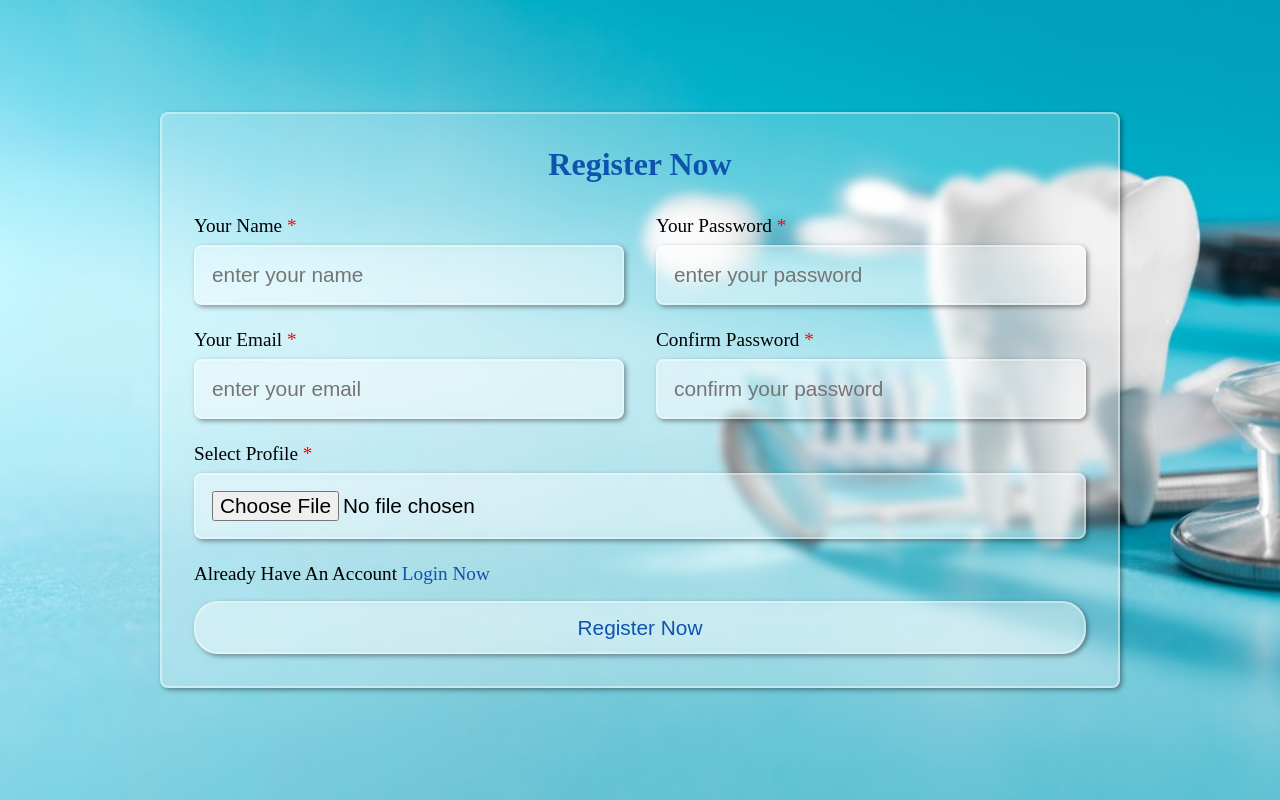
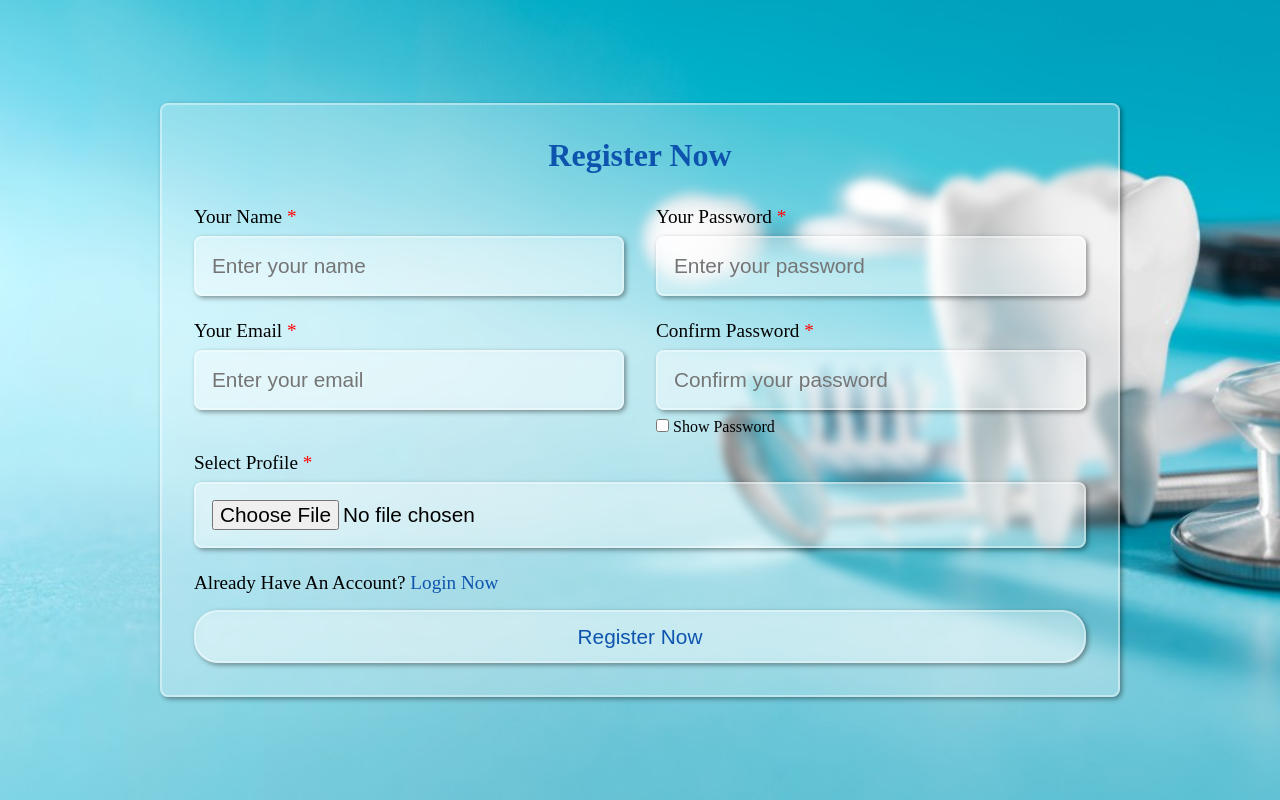
Before and after one commit to almahmudjoy/Dental-Clinic-Website, a PHP site: page /register.php in a window 1280 px wide. Run offline with PHP 8.4, Linux system fonts and the light colour scheme; some libraries are stand-ins or nearby versions.

Commit message:
register.php

```diff
--- a/admin/register.php
+++ b/admin/register.php
@@ -1,6 +1,9 @@
 <?php
+include '../components/connect.php';
 
-	include '../components/connect.php';
+// Enable error reporting
+error_reporting(E_ALL);
+ini_set('display_errors', 1);
 
 $warning_msg = [];
 $success_msg = [];
@@ -8,41 +11,35 @@
 if (isset($_POST['register'])) {
     $id = unique_id();
 
-		$name = $_POST['name'];
-		$name = filter_var($name, FILTER_SANITIZE_STRING);
-
-		$email = $_POST['email'];
-		$email = filter_var($email, FILTER_SANITIZE_STRING);
-
-		$pass = sha1($_POST['pass']);
-		$pass = filter_var($pass, FILTER_SANITIZE_STRING);
-
-		$cpass = sha1($_POST['cpass']);
-		$cpass = filter_var($cpass, FILTER_SANITIZE_STRING);
+    $name = filter_var(trim($_POST['name']), FILTER_SANITIZE_STRING);
+    $email = filter_var(trim($_POST['email']), FILTER_SANITIZE_EMAIL);
+    $pass = filter_var(trim(sha1($_POST['pass'])), FILTER_SANITIZE_STRING);
+    $cpass = filter_var(trim(sha1($_POST['cpass'])), FILTER_SANITIZE_STRING);
 
     $image = $_FILES['image']['name'];
     $image = filter_var($image, FILTER_SANITIZE_STRING);
     $ext = pathinfo($image, PATHINFO_EXTENSION);
-		$rename = unique_id().'.'.$ext;
+    $rename = unique_id() . '.' . $ext;
     $image_size = $_FILES['image']['size'];
     $image_tmp_name = $_FILES['image']['tmp_name'];
-		$image_folder = '../uploaded_files/'.$rename;
+    $image_folder = '../uploaded_files/' . $rename;
 
+    // Check for existing email
     $select_admin = $conn->prepare("SELECT * FROM `admin` WHERE email = ?");
     $select_admin->execute([$email]);
 
-		if($select_admin->rowCount() > 0){
+    if ($select_admin->rowCount() > 0) {
         $warning_msg[] = 'Email already taken!';
-		}else{
-			if($pass != $cpass) {
+    } else {
+        if ($pass != $cpass) {
             $warning_msg[] = 'Confirm password does not match!';
-			}
-			else{
-				$insert_admin = $conn->prepare("INSERT INTO `admin`(id, name, email, password, image) VALUES(?, ?, ?, ?, ?)");
-				$insert_admin->execute([$id, $name, $email, $pass, $rename]); // use $pass instead of $cpass
+        } else {
+            // Insert new admin
+            $insert_admin = $conn->prepare("INSERT INTO `admin` (id, name, email, password, image) VALUES (?, ?, ?, ?, ?)");
+            $insert_admin->execute([$id, $name, $email, $pass, $rename]);
 
             // Ensure file upload
-				if(move_uploaded_file($image_tmp_name, $image_folder)){
+            if (move_uploaded_file($image_tmp_name, $image_folder)) {
                 $success_msg[] = 'New admin registered! Please login now.';
             } else {
                 $warning_msg[] = 'File upload failed. Please try again.';
@@ -50,41 +47,51 @@
         }
     }
 }
-
 ?>
 
 <!DOCTYPE html>
 <html lang="en">
 <head>
     <meta charset="utf-8">
-	<meta http-equiv="X-UA-Compatible" content="IE-edge">
+    <meta http-equiv="X-UA-Compatible" content="IE=edge">
     <meta name="viewport" content="width=device-width, initial-scale=1.0">
-	<title>DentiCare - dental clinic website template</title>
+    <title>DentiCare - Dental Clinic Website Template</title>
 
-	<!-- font awesome cdn link -->
-	<link rel="stylesheet" href="https://cdnjs.cloudeflare.com/ajax/libs/font-awesome/6.2.0.css/all.min.css">
-	<link rel="stylesheet" type="text/css" href="../css/admin_style.css?v=<?php echo "time"; ?>">
+    <!-- Font Awesome CDN Link -->
+    <link rel="stylesheet" href="https://cdnjs.cloudflare.com/ajax/libs/font-awesome/6.2.0.css/all.min.css">
+    <link rel="stylesheet" type="text/css" href="../css/admin_style.css?v=<?php echo time(); ?>">
+    <link rel="icon" href="../image/favicon.ico" type="image/x-icon">
+    <script>
+        function togglePasswordVisibility(passId, confirmPassId) {
+            const registerPass = document.getElementById(passId);
+            const confirmPass = document.getElementById(confirmPassId);
+            const checkbox = document.getElementById('showPasswordCheckbox');
+            const isChecked = checkbox.checked;
+
+            registerPass.type = isChecked ? 'text' : 'password';
+            confirmPass.type = isChecked ? 'text' : 'password';
+        }
+    </script>
 </head>
 <body style="padding-left: 0;">
-<!-- register section starts -->
-
+    <!-- Register Section Starts -->
     <div class="form-container form">
         <form action="" method="post" enctype="multipart/form-data" class="register">
-		<h3>register now</h3>
+            <h3>Register Now</h3>
 
             <!-- Display warning messages -->
-		<?php if(!empty($warning_msg)): ?>
+            <?php if (!empty($warning_msg)): ?>
                 <div class="alert alert-warning">
-				<?php foreach($warning_msg as $msg): ?>
+                    <?php foreach ($warning_msg as $msg): ?>
                         <p><?php echo $msg; ?></p>
                     <?php endforeach; ?>
                 </div>
             <?php endif; ?>
 
             <!-- Display success messages -->
-		<?php if(!empty($success_msg)): ?>
+            <?php if (!empty($success_msg)): ?>
                 <div class="alert alert-success">
-				<?php foreach($success_msg as $msg): ?>
+                    <?php foreach ($success_msg as $msg): ?>
                         <p><?php echo $msg; ?></p>
                     <?php endforeach; ?>
                 </div>
@@ -92,37 +99,39 @@
 
             <div class="flex">
                 <div class="col">
-				<p>your name <span>*</span></p>
-				<input type="text" name="name" placeholder="enter your name" maxlength="50" required class="box">
-				<p>your email <span>*</span></p>
-				<input type="email" name="email" placeholder="enter your email" maxlength="50" required class="box">
+                    <p>Your Name <span>*</span></p>
+                    <input type="text" name="name" placeholder="Enter your name" maxlength="50" required class="box">
+                    <p>Your Email <span>*</span></p>
+                    <input type="email" name="email" placeholder="Enter your email" maxlength="50" required class="box">
                 </div>
 
                 <div class="col">
-				<p>your password <span>*</span></p>
-				<input type="password" name="pass" placeholder="enter your password" maxlength="50" required class="box">
-				<p>confirm password <span>*</span></p>
-				<input type="password" name="cpass" placeholder="confirm your password" maxlength="50" required class="box">
+                    <p>Your Password <span>*</span></p>
+                    <input type="password" id="registerPass" name="pass" placeholder="Enter your password" maxlength="50" required class="box">
+                    <p>Confirm Password <span>*</span></p>
+                    <input type="password" id="confirmPass" name="cpass" placeholder="Confirm your password" maxlength="50" required class="box">
+                    <label>
+                        <input type="checkbox" id="showPasswordCheckbox" onclick="togglePasswordVisibility('registerPass', 'confirmPass')"> Show Password
+                    </label>
                 </div>
             </div>
+
             <div class="input-field">
-			<p>select profile <span>*</span></p>
+                <p>Select Profile <span>*</span></p>
                 <input type="file" name="image" accept="image/*" required class="box">
             </div>
-		<p class="link">already have an account <a href="login.php">login now</a></p>
-		<button type="submit" name="register" class="btn">register now</button>
+            <p class="link">Already have an account? <a href="login.php">Login now</a></p>
+            <button type="submit" name="register" class="btn">Register Now</button>
         </form>
     </div>
+    <!-- Register Section Ends -->
 
-<!-- register section ends -->
-
-<!-- sweetalert cdn link -->
+    <!-- SweetAlert CDN Link -->
     <script src="https://cdnjs.cloudflare.com/ajax/libs/sweetalert/2.1.2/sweetalert.min.js"></script>
 
-	<!-- custom js link -->
+    <!-- Custom JS Link -->
     <script type="text/javascript" src="../js/admin_script.js"></script>
 
     <?php include '../components/alert.php'; ?>
-
 </body>
 </html>
```
Lines whose indentation alone changed are shown as unchanged.
